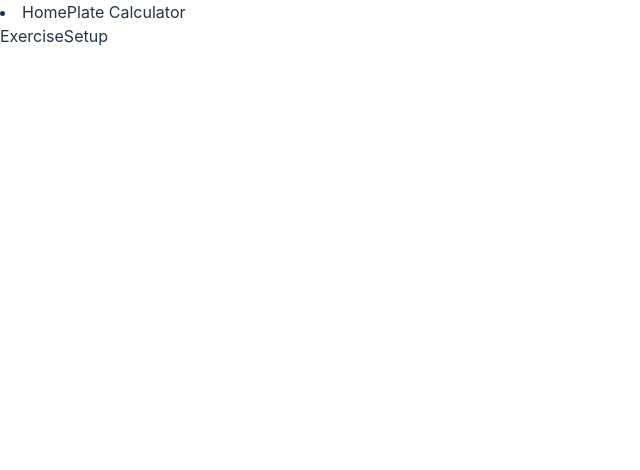
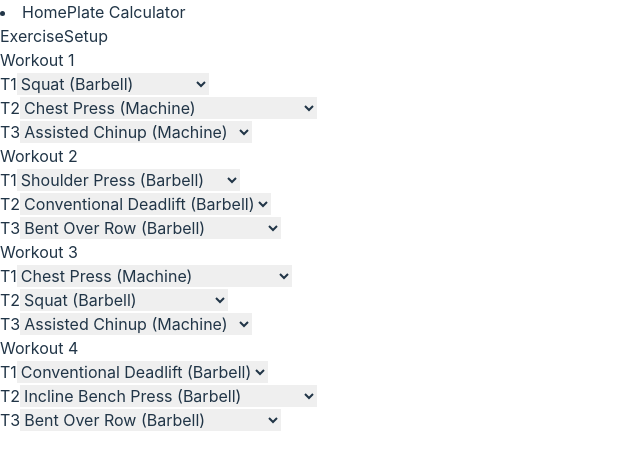
Before and after one commit to PatrickGHub/gzclp-react-go, a React (Vite) app in the folder frontend/: page /exercise-setup in a window 1280 px wide. Shown: the top 470 px of the page, without its empty margins (0-640 px from the left). Built offline with nearby package versions, Linux system fonts and the light colour scheme.

Commit message:
Beginning exercise setup form

```diff
--- /dev/null
+++ b/frontend/src/Components/ExerciseSetupCard/ExerciseSetupCard.tsx
@@ -0,0 +1,50 @@
+interface ExerciseSetupCardProps {
+  workoutNumber: number
+  workoutOptionsT1: string[]
+  workoutOptionsT2: string[]
+  workoutOptionsT3: string[]
+}
+
+export const ExerciseSetupCard = ({
+  workoutNumber,
+  workoutOptionsT1,
+  workoutOptionsT2,
+  workoutOptionsT3,
+}: ExerciseSetupCardProps) => {
+  return (
+    <>
+      <div className='border-2 border-solid border-black my-4'>
+        <h2 className='text-lg font-bold'>Workout {workoutNumber}</h2>
+        <div>
+            <label htmlFor={`workout${workoutNumber}T1`}>T1</label>
+
+            <select name='' id={`workout${workoutNumber}T1`}>
+              {workoutOptionsT1.map((option) => (
+                <option key={`workout${workoutNumber}T1${option}`} value={option}>{ option }</option>
+              ))}
+            </select>
+        </div>
+
+        <div>
+          <label htmlFor={`workout${workoutNumber}T2`}>T2</label>
+
+          <select name='' id={`workout${workoutNumber}T2`}>
+            {workoutOptionsT2.map((option) => (
+              <option key={`workout${workoutNumber}T2${option}`} value={option}>{ option }</option>
+            ))}
+          </select>
+        </div>
+
+        <div>
+          <label htmlFor={`workout${workoutNumber}T3`}>T3</label>
+
+          <select name='' id={`workout${workoutNumber}T3`}>
+            {workoutOptionsT3.map((option) => (
+              <option key={`workout${workoutNumber}T3${option}`} value={option}>{ option }</option>
+            ))}
+          </select>
+        </div>
+      </div>
+    </>
+  )
+}
--- a/frontend/src/Components/index.tsx
+++ b/frontend/src/Components/index.tsx
@@ -1 +1,2 @@
+export { ExerciseSetupCard } from './ExerciseSetupCard/ExerciseSetupCard.tsx'
 export { Navbar } from './Navbar/Navbar.tsx'
--- a/frontend/src/Layout.tsx
+++ b/frontend/src/Layout.tsx
@@ -8,7 +8,7 @@
         <Navbar />
       </nav>
     </header>
-    <main>
+    <main className='container mx-4'>
       { props.children }
     </main>
   </>
--- a/frontend/src/Pages/ExerciseSetup/ExerciseSetup.tsx
+++ b/frontend/src/Pages/ExerciseSetup/ExerciseSetup.tsx
@@ -1,5 +1,225 @@
+import { ExerciseSetupCard } from '../../Components'
+
+const exerciseOptions = {
+  'abs': [
+    'Ab Machine',
+    'Cable Crunch',
+    'Cable Twists (Down Up)',
+    'Cable Twists (Up Down)',
+    'Hanging Knee Raise',
+    'Lying Leg Raise',
+    'Weighted Crunches',
+  ],
+  'benchT3': [
+    'Chest Flyes (Dumbbell)',
+    'Upper Chest Fly (Cables)',
+    'Chest Press (Machine)',
+    'Dips',
+    'Lying Tricep Extensions (Barbell)',
+    'Lying Tricep Extensions (Dumbbell)',
+    'Tricep Extension (Machine)',
+    'Tricep Pushdowns (Cables)',
+    'Tricep Pushdowns (Rope)',
+  ],
+  'biceps': [
+    'Bicep Curl (Barbell)',
+    'Bicep Curl (Cables)',
+    'Bicep Curl (Dumbbell)',
+    'Bicep Curl (Machine)',
+    'Concentration Curl (Dumbbell)',
+    'Hammer Curl (Dumbbell)',
+    'Preacher Curl (Barbell)',
+    'Preacher Curl (Dumbbell)',
+    'Rope Curl (Cables)',
+  ],
+  'calves': [
+    'Calf Raise on Leg Press Machine',
+    'Standing Calf Raise',
+  ],
+  'chest': [
+    'Chest Flyes (Cables)',
+    'Chest Flyes (Dumbbell)',
+    'Upper Chest Fly (Cables)',
+    'Chest Press (Machine)',
+    'Dips',
+    'Flat Bench Press (Barbell)',
+    'Flat Bench Press (Dumbbell)',
+    'Flat Bench Press (Smith Machine)',
+  ],
+  'deadliftT3': [
+    'Good Morning (Barbell)',
+    'Hip Thrusts (Barbell)',
+    'Single Leg Deadlift',
+    'Rope Pull Through (Cables)',
+    'Standing Leg Curl (Cables)',
+    'Single Leg Hip Thrust (Dumbbell)',
+    'Weighted Hyperextensions',
+    'Leg Curl (Machine)',
+    'Lying Leg Curl (Cables)',
+    'Good Morning (Barbell)',
+    'Hip Thrusts (Barbell)',
+    'Shrugs',
+    'Bicep Curl (Barbell)',
+    'Bicep Curl (Cables)',
+    'Bicep Curl (Dumbbell)',
+    'Bicep Curl (Machine)',
+    'Concentration Curl (Dumbbell)',
+    'Hammer Curl (Dumbbell)',
+    'Preacher Curl (Barbell)',
+    'Preacher Curl (Dumbbell)',
+    'Rope Curl (Cables)',
+  ],
+  'hamstringsGlutes': [
+    'Rope Pull Through (Cables)',
+    'Standing Leg Curl (Cables)',
+    'Single Leg Hip Thrust (Dumbbell)',
+    'Weighted Hyperextensions',
+    'Leg Curl (Machine)',
+    'Lying Leg Curl (Cables)',
+    'Good Morning (Barbell)',
+    'Hip Thrusts (Barbell)',
+  ],
+  'hipHinge': [
+    'Conventional Deadlift (Barbell)',
+    'Sumo Deadlift (Barbell)',
+    'Romanian Deadlift (Barbell)',
+    'Romanian Deadlift (Dumbbell)',
+    'Good Morning (Barbell)',
+    'Hip Thrusts (Barbell)',
+    'Single Leg Deadlift',
+  ],
+  'horizontalPull': [
+    'Bent Over Row (Barbell)',
+    'Bent Over Row (Dumbbell)',
+    'Bent Over Row (Smith Machine)',
+    'Seated Row (Cables)',
+    'Seated Row (Machine)',
+  ],
+  'horizontalPush': [
+    'Chest Press (Machine)',
+    'Flat Bench Press (Barbell)',
+    'Flat Bench Press (Dumbbell)',
+    'Flat Bench Press (Smith Machine)',
+  ],
+  'inclinePush': [
+    'Incline Bench Press (Barbell)',
+    'Incline Bench Press (Dumbbell)',
+    'Incline Bench Press (Smith Machine)',
+    'Incline Chest Press (Machine)',
+  ],
+  'ohpT3': [
+    'Lateral Raises (Cables)',
+    'Lateral Raises (Dumbbell)',
+    'Rear Delt Fly (Cables)',
+    'Rear Delt Fly (Dumbbell)',
+    'Rear Delt Fly (Machine)',
+    'Upright Row (Barbell)',
+    'Upright Row (Cables)',
+    'Upright Row (Dumbbell)',
+  ],
+  'quads': [
+    'Leg Extension (Machine)',
+    'Bulgarian Split Squat',
+    'Goblet Squat',
+    'Leg Press (Machine)',
+    'Split Squats',
+    'Weighted Lunges',
+    'Weighted Step Ups',
+  ],
+  'shoulders': [
+    'Lateral Raises (Cables)',
+    'Lateral Raises (Dumbbell)',
+    'Rear Delt Fly (Cables)',
+    'Rear Delt Fly (Dumbbell)',
+    'Rear Delt Fly (Machine)',
+    'Upright Row (Barbell)',
+    'Upright Row (Cables)',
+    'Upright Row (Dumbbell)',
+  ],
+  'squat': [
+    'Squat (Barbell)',
+    'Squat (Smith Machine)',
+    'Front Squat (Barbell)',
+    'Hack Squat (Machine)',
+    'Leg Press (Machine)',
+  ],
+  'squatT3': [
+    'Leg Extension (Machine)',
+    'Bulgarian Split Squat',
+    'Goblet Squat',
+    'Leg Press (Machine)',
+    'Hack Squat (Machine)',
+    'Split Squats',
+    'Weighted Lunges',
+    'Weighted Step Ups',
+    'Ab Machine',
+    'Cable Crunch',
+    'Cable Twists (Down Up)',
+    'Cable Twists (Up Down)',
+    'Hanging Knee Raise',
+    'Lying Leg Raise',
+    'Weighted Crunches',
+    'Calf Raise on Leg Press Machine',
+    'Standing Calf Raise',
+  ],
+  'traps': [
+    'Shrugs',
+  ],
+  'triceps': [
+    'Lying Tricep Extensions (Barbell)',
+    'Lying Tricep Extensions (Dumbbell)',
+    'Tricep Extension (Machine)',
+    'Tricep Pushdowns (Cables)',
+    'Tricep Pushdowns (Rope)',
+  ],
+  'verticalPull': [
+    'Assisted Chinup (Machine)',
+    'Assisted Neutral Grip Pullup',
+    'Assisted Pullup (Machine)',
+    'Chinup',
+    'Lat Pulldown',
+    'Neutral Grip Pulldown',
+    'Neutral Grip Pullup',
+    'Pullup',
+    'Underhand Pulldown',
+  ],
+  'verticalPush': [
+    'Shoulder Press (Barbell)',
+    'Shoulder Press (Dumbbell)',
+    'Shoulder Press (Machine)',
+  ]
+}
+
 export const ExerciseSetup = () => (
   <>
-    ExerciseSetup
+    <h1>ExerciseSetup</h1>
+
+    <ExerciseSetupCard
+      workoutNumber={1}
+      workoutOptionsT1={exerciseOptions.squat}
+      workoutOptionsT2={[...exerciseOptions.horizontalPush, ...exerciseOptions.inclinePush]}
+      workoutOptionsT3={exerciseOptions.verticalPull}
+    />
+
+    <ExerciseSetupCard
+      workoutNumber={2}
+      workoutOptionsT1={exerciseOptions.verticalPush}
+      workoutOptionsT2={exerciseOptions.hipHinge}
+      workoutOptionsT3={exerciseOptions.horizontalPull}
+    />
+
+    <ExerciseSetupCard
+      workoutNumber={3}
+      workoutOptionsT1={exerciseOptions.horizontalPush}
+      workoutOptionsT2={[...exerciseOptions.squat, ...exerciseOptions.quads]}
+      workoutOptionsT3={exerciseOptions.verticalPull}
+    />
+
+    <ExerciseSetupCard
+      workoutNumber={4}
+      workoutOptionsT1={exerciseOptions.hipHinge.slice(0, 4)}
+      workoutOptionsT2={[...exerciseOptions.inclinePush, ...exerciseOptions.verticalPush]}
+      workoutOptionsT3={exerciseOptions.horizontalPull}
+    />
   </>
 )
```
